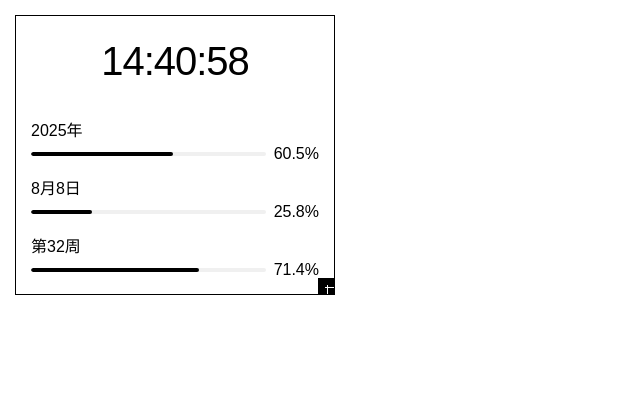
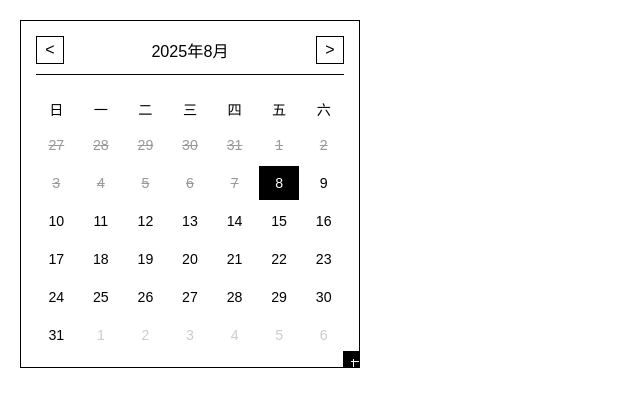
Before and after one commit to Jump129/MonthlyCalendar, a plain HTML site: page index.html in a window 1280 px wide. Shown: the whole page, without its empty margins (0-640 px from the left). Drawn offline with Linux system fonts and the light colour scheme.

Commit message:
Update index.html

```diff
--- a/index.html
+++ b/index.html
@@ -1,9 +1,10 @@
 <!DOCTYPE html>
 <html lang="zh-CN">
+
 <head>
-  <meta charset="UTF-8" />
-  <meta name="viewport" content="width=device-width, initial-scale=1.0"/>
-  <title>永不遮挡的时间进度</title>
+  <meta charset="UTF-8">
+  <meta name="viewport" content="width=device-width, initial-scale=1.0">
+  <title>可缩放月历</title>
   <style>
     * {
       margin: 0;
@@ -13,90 +14,85 @@
 
     body {
       font-family: "PingFang SC", sans-serif;
-      padding: 15px;
+      padding: 20px;
+      /* 去掉灰色背景，改为透明背景，如果想要白色背景可设置为 background: #fff; */
       background: transparent;
-      overflow: hidden;
     }
 
-    /* 容器：采用弹性布局，强制内容分层 */
-    .container {
-      width: 320px;
-      min-width: 220px;
+    .calendar-container {
+      width: 340px;
+      min-width: 210px; /* 确保最小宽度下仍能显示7列 */
       min-height: 280px;
       background: #fff;
       border: 1px solid #000;
       padding: 15px;
       position: relative;
-      transition: all 0.3s ease;
-      display: flex;
-      flex-direction: column;
-      justify-content: space-between; /* 强制内容分散排列 */
+      overflow: hidden; /* 防止内容溢出容器 */
     }
 
-    /* 时间显示区：独立容器，避免挤压 */
-    .time-wrapper {
+    .calendar-header {
       display: flex;
-      justify-content: center;
+      justify-content: space-between;
       align-items: center;
-      min-height: 60px; /* 最低高度，防止被挤扁 */
-    }
-    .time-display {
-      font-size: 36px;
-      font-weight: 500;
-      color: #000;
-      letter-spacing: -1px;
-      white-space: nowrap;
-      overflow: hidden;
-      max-width: 100%;
+      margin-bottom: 15px;
+      padding-bottom: 10px;
+      border-bottom: 1px solid #000;
     }
 
-    /* 进度条区：统一容器，保证间距 */
-    .progress-group {
-      display: flex;
-      flex-direction: column;
-      gap: 12px; /* 模块之间强制间距 */
+    .current-month {
+      font-size: 18px;
+      font-weight: 500;
+      white-space: nowrap; /* 防止月份标题换行 */
     }
 
-    .progress-section {
-      width: 100%;
+    .nav-btn {
+      background: transparent;
+      border: 1px solid #000;
+      width: 28px;
+      height: 28px;
+      cursor: pointer;
       display: flex;
-      flex-direction: column;
-      gap: 4px; /* 内部元素间距 */
+      align-items: center;
+      justify-content: center;
+      font-size: 16px;
     }
 
-    .progress-label {
-      font-size: 14px;
-      color: #000;
-      font-weight: 500;
-      text-align: left;
+    .weekdays,
+    .days {
+      display: grid;
+      grid-template-columns: repeat(7, 1fr);
+      gap: 4px;
     }
 
-    .progress-bar-container {
+    .weekday,
+    .day {
+      padding: 8px 2px;
+      font-size: 14px;
+      text-align: center;
+      border: 1px solid transparent;
+      min-height: 34px;
       display: flex;
       align-items: center;
-      justify-content: space-between;
+      justify-content: center;
+      overflow: hidden; /* 防止数字溢出单元格 */
     }
 
-    .progress-bar {
-      flex: 1; /* 进度条占满剩余空间 */
-      height: 6px;
-      background: #f0f0f0;
-      border-radius: 3px;
-      overflow: hidden;
-      transition: height 0.3s ease;
+    .day.other-month {
+      color: #ccc;
     }
 
-    .progress-fill {
-      height: 100%;
+    .day.today {
       background: #000;
-      transition: width 0.5s ease;
-      border-radius: 3px;
+      color: #fff;
     }
 
-    .progress-percent {
-      font-size: 14px;
-      color: #000;
-      margin-left: 8px; /* 与进度条保持间距 */
+    .day.past {
+      text-decoration: line-through;
+      color: #999;
+    }
+
+    .day:hover {
+      border: 1px solid #000;
     }
 
     /* 缩放手柄 */
@@ -110,270 +106,260 @@
       cursor: nwse-resize;
       z-index: 10;
     }
+
     .resize-handle::before,
     .resize-handle::after {
       content: '';
       position: absolute;
-      background: #fff;
+      background: white;
     }
+
     .resize-handle::before {
       width: 1px;
-      height: 9px;
-      right: 6px;
+      height: 8px;
+      right: 5px;
       bottom: 0;
     }
+
     .resize-handle::after {
-      width: 9px;
+      width: 8px;
       height: 1px;
       right: 0;
-      bottom: 6px;
-    }
-
-    /* 最小尺寸保护 */
-    @media (max-width: 220px) {
-      .time-display {
-        font-size: 20px;
-      }
-      .progress-label, .progress-percent {
-        font-size: 12px;
-      }
-      .progress-bar {
-        height: 4px;
-      }
+      bottom: 5px;
     }
   </style>
 </head>
+
 <body>
-  <div class="container" id="time-container">
-    <!-- 时间显示独立容器 -->
-    <div class="time-wrapper">
-      <div class="time-display" id="time">--:--:--</div>
+  <div class="calendar-container" id="calendar">
+    <div class="calendar-header">
+      <button class="nav-btn" id="prev-month">&lt;</button>
+      <div class="current-month" id="display-month">2025年8月</div>
+      <button class="nav-btn" id="next-month">&gt;</button>
     </div>
 
-    <!-- 进度条分组容器 -->
-    <div class="progress-group">
-      <div class="progress-section">
-        <div class="progress-label" id="year-label">2025年</div>
-        <div class="progress-bar-container">
-          <div class="progress-bar" id="year-bar">
-            <div class="progress-fill" id="year-progress"></div>
-          </div>
-          <div class="progress-percent" id="year-percent">0%</div>
-        </div>
-      </div>
-
-      <div class="progress-section">
-        <div class="progress-label" id="month-label">8月8日</div>
-        <div class="progress-bar-container">
-          <div class="progress-bar" id="month-bar">
-            <div class="progress-fill" id="month-progress"></div>
-          </div>
-          <div class="progress-percent" id="month-percent">0%</div>
-        </div>
-      </div>
-
-      <div class="progress-section">
-        <div class="progress-label" id="week-label">第32周</div>
-        <div class="progress-bar-container">
-          <div class="progress-bar" id="week-bar">
-            <div class="progress-fill" id="week-progress"></div>
-          </div>
-          <div class="progress-percent" id="week-percent">0%</div>
-        </div>
-      </div>
+    <div class="weekdays">
+      <div class="weekday">日</div>
+      <div class="weekday">一</div>
+      <div class="weekday">二</div>
+      <div class="weekday">三</div>
+      <div class="weekday">四</div>
+      <div class="weekday">五</div>
+      <div class="weekday">六</div>
     </div>
 
-    <!-- 缩放手柄 -->
-    <div class="resize-handle" id="resize-handle"></div>
+    <div class="days" id="calendar-days">
+      <!-- 日期将通过JS动态生成 -->
+    </div>
+
+    <div class="resize-handle" id="resizeHandle"></div>
   </div>
 
   <script>
-    // 核心目标：通过强制分层布局 + 动态适配，彻底解决遮挡
-    let isResizing = false;
-    let startX, startY, startWidth, startHeight;
-    let isShiftPressed = false;
-    const container = document.getElementById('time-container');
-    const resizeHandle = document.getElementById('resize-handle');
-    const timeDisplay = document.getElementById('time');
+    // 当前显示的年月
+    let currentDate = new Date();
+    let currentYear = currentDate.getFullYear();
+    let currentMonth = currentDate.getMonth(); // 0-11
+    // 今天的日期（用于比较）
+    const today = new Date();
+    const todayYear = today.getFullYear();
+    const todayMonth = today.getMonth();
+    const todayDate = today.getDate();
 
-    // 动态适配函数：同时调整字体、间距、进度条高度
-    function adjustLayout() {
-      const containerWidth = container.offsetWidth;
-      const containerHeight = container.offsetHeight;
+    // 生成日历
+    function generateCalendar(year, month) {
+      const daysContainer = document.getElementById('calendar-days');
+      daysContainer.innerHTML = '';
 
-      // 1. 时间显示适配
-      const timeFontSize = Math.max(
-        16, // 最小字号
-        containerWidth / 8 // 动态计算
-      );
-      timeDisplay.style.fontSize = `${timeFontSize}px`;
+      // 更新标题
+      const monthNames = ['1月', '2月', '3月', '4月', '5月', '6月', '7月', '8月', '9月', '10月', '11月', '12月'];
+      document.getElementById('display-month').textContent = `${year}年${monthNames[month]}`;
 
-      // 2. 进度条文字适配
-      const progressFontSize = Math.min(
-        timeFontSize - 2,
-        16
-      );
-      document.querySelectorAll('.progress-label, .progress-percent').forEach(el => {
-        el.style.fontSize = `${progressFontSize}px`;
+      // 获取当月第一天是星期几（0-6，0是星期日）
+      const firstDay = new Date(year, month, 1).getDay();
+
+      // 获取当月的天数
+      const daysInMonth = new Date(year, month + 1, 0).getDate();
+
+      // 获取上个月的最后几天
+      const prevMonth = month === 0 ? 11 : month - 1;
+      const prevYear = month === 0 ? year - 1 : year;
+      const daysInPrevMonth = new Date(prevYear, prevMonth + 1, 0).getDate();
+
+      // 添加上个月的日期
+      for (let i = 0; i < firstDay; i++) {
+        const day = document.createElement('div');
+        day.className = 'day other-month';
+
+        // 计算具体日期
+        const dayDate = daysInPrevMonth - firstDay + i + 1;
+        day.textContent = dayDate;
+
+        // 判断是否为过去的日期
+        if (
+          (prevYear < todayYear) ||
+          (prevYear === todayYear && prevMonth < todayMonth) ||
+          (prevYear === todayYear && prevMonth === todayMonth && dayDate < todayDate)
+        ) {
+          day.classList.add('past');
+        }
+
+        daysContainer.appendChild(day);
+      }
+
+      // 添加当月的日期
+      const isCurrentMonth = today.getFullYear() === year && today.getMonth() === month;
+
+      for (let i = 1; i <= daysInMonth; i++) {
+        const day = document.createElement('div');
+        day.className = 'day';
+        day.textContent = i;
+
+        // 高亮今天
+        if (isCurrentMonth && today.getDate() === i) {
+          day.classList.add('today');
+        }
+        // 标记过去的日期
+        else if (
+          (year < todayYear) ||
+          (year === todayYear && month < todayMonth) ||
+          (year === todayYear && month === todayMonth && i < todayDate)
+        ) {
+          day.classList.add('past');
+        }
+
+        daysContainer.appendChild(day);
+      }
+
+      // 计算需要添加多少个下个月的日期以填满网格
+      const totalDays = firstDay + daysInMonth;
+      const nextMonthDays = 7 - (totalDays % 7);
+      if (nextMonthDays !== 7) {
+        const nextMonth = month === 11 ? 0 : month + 1;
+        const nextYear = month === 11 ? year + 1 : year;
+
+        for (let i = 1; i <= nextMonthDays; i++) {
+          const day = document.createElement('div');
+          day.className = 'day other-month';
+          day.textContent = i;
+
+          // 判断是否为过去的日期
+          if (
+            (nextYear < todayYear) ||
+            (nextYear === todayYear && nextMonth < todayMonth) ||
+            (nextYear === todayYear && nextMonth === todayMonth && i < todayDate)
+          ) {
+            day.classList.add('past');
+          }
+
+          daysContainer.appendChild(day);
+        }
+      }
+
+      // 调整字体大小以适应容器宽度
+      adjustFontSize();
+    }
+
+    // 根据容器宽度调整字体大小，防止数字溢出
+    function adjustFontSize() {
+      const calendar = document.getElementById('calendar');
+      const containerWidth = calendar.offsetWidth;
+      // 计算合适的字体大小（基于容器宽度）
+      const baseFontSize = Math.max(12, Math.min(16, containerWidth / 24));
+
+      // 应用到日期和星期
+      document.querySelectorAll('.day, .weekday').forEach(el => {
+        el.style.fontSize = `${baseFontSize}px`;
       });
 
-      // 3. 进度条高度适配
-      const barHeight = Math.max(
-        4, // 最细高度
-        containerHeight / 70 // 动态计算
-      );
-      document.querySelectorAll('.progress-bar').forEach(bar => {
-        bar.style.height = `${barHeight}px`;
-      });
-
-      // 4. 间距适配（可选，极端情况可加）
-      // const gap = Math.max(8, containerHeight / 40);
-      // document.querySelector('.progress-group').style.gap = `${gap}px`;
+      // 调整月份标题大小
+      document.querySelector('.current-month').style.fontSize = `${baseFontSize + 2}px`;
     }
 
-    // 时间更新（强制调用适配）
-    function updateTime() {
-      const now = new Date();
-      const hours = now.getHours().toString().padStart(2, '0');
-      const minutes = now.getMinutes().toString().padStart(2, '0');
-      const seconds = now.getSeconds().toString().padStart(2, '0');
-      timeDisplay.textContent = `${hours}:${minutes}:${seconds}`;
-      adjustLayout(); // 每次更新必调
-    }
+    // 初始化日历
+    generateCalendar(currentYear, currentMonth);
 
-    // 进度条更新（保持原逻辑）
-    function updateYearProgress() {
-      const now = new Date();
-      const year = now.getFullYear();
-      const startOfYear = new Date(year, 0, 1);
-      const endOfYear = new Date(year, 11, 31);
+    // 上一个月
+    document.getElementById('prev-month').addEventListener('click', () => {
+      currentMonth--;
+      if (currentMonth < 0) {
+        currentMonth = 11;
+        currentYear--;
+      }
+      generateCalendar(currentYear, currentMonth);
+    });
 
-      const totalDays = Math.ceil((endOfYear - startOfYear) / 86400000) + 1;
-      const daysPassed = Math.ceil((now - startOfYear) / 86400000) + 1;
-      const percentage = (daysPassed / totalDays) * 100;
+    // 下一个月
+    document.getElementById('next-month').addEventListener('click', () => {
+      currentMonth++;
+      if (currentMonth > 11) {
+        currentMonth = 0;
+        currentYear++;
+      }
+      generateCalendar(currentYear, currentMonth);
+    });
 
-      document.getElementById('year-progress').style.width = `${percentage}%`;
-      document.getElementById('year-percent').textContent = `${percentage.toFixed(1)}%`;
-      document.getElementById('year-label').textContent = `${year}年`;
-    }
+    // 实现缩放功能
+    function initResize() {
+      const calendar = document.getElementById('calendar');
+      const resizeHandle = document.getElementById('resizeHandle');
+      let isResizing = false;
+      let startX, startY, startWidth, startHeight;
 
-    function updateMonthProgress() {
-      const now = new Date();
-      const month = now.getMonth() + 1;
-      const day = now.getDate();
-      const year = now.getFullYear();
-      const daysInMonth = new Date(year, month, 0).getDate();
-      const percentage = (day / daysInMonth) * 100;
-
-      document.getElementById('month-label').textContent = `${month}月${day}日`;
-      document.getElementById('month-progress').style.width = `${percentage}%`;
-      document.getElementById('month-percent').textContent = `${percentage.toFixed(1)}%`;
-    }
-
-    function getWeekNumber(date) {
-      const firstDayOfYear = new Date(date.getFullYear(), 0, 1);
-      const pastDaysOfYear = (date - firstDayOfYear) / 86400000;
-      const firstDayOfWeek = firstDayOfYear.getDay() || 7;
-      const dayOfYear = pastDaysOfYear + 1;
-      const weekNumber = Math.ceil((dayOfYear + firstDayOfWeek - 2) / 7);
-      return weekNumber;
-    }
-
-    function updateWeekProgress() {
-      const now = new Date();
-      let dayOfWeek = now.getDay();
-      dayOfWeek = dayOfWeek === 0 ? 7 : dayOfWeek;
-
-      const weekNumber = getWeekNumber(now);
-      const percentage = (dayOfWeek / 7) * 100;
-
-      document.getElementById('week-label').textContent = `第${weekNumber}周`;
-      document.getElementById('week-progress').style.width = `${percentage}%`;
-      document.getElementById('week-percent').textContent = `${percentage.toFixed(1)}%`;
-    }
-
-    // 初始化 + 自动更新
-    updateTime();
-    updateYearProgress();
-    updateMonthProgress();
-    updateWeekProgress();
-    setInterval(updateTime, 1000);
-    setInterval(updateYearProgress, 60000);
-    setInterval(updateMonthProgress, 60000);
-    setInterval(updateWeekProgress, 60000);
-
-    // 缩放逻辑（加强版）
-    function initResize() {
-      // Shift 键监听
-      document.addEventListener('keydown', (e) => {
-        if (e.key === 'Shift') isShiftPressed = true;
-      });
-      document.addEventListener('keyup', (e) => {
-        if (e.key === 'Shift') isShiftPressed = false;
-      });
-
-      // 开始缩放
+      // 鼠标按下时开始缩放
       resizeHandle.addEventListener('mousedown', (e) => {
         isResizing = true;
         startX = e.clientX;
         startY = e.clientY;
-        startWidth = container.offsetWidth;
-        startHeight = container.offsetHeight;
-        container.style.transition = 'none'; // 关闭过渡更跟手
+        startWidth = calendar.offsetWidth;
+        startHeight = calendar.offsetHeight;
+
+        // 禁用过渡效果，使缩放更流畅
+        calendar.style.transition = 'none';
         document.body.style.cursor = 'nwse-resize';
+
         e.preventDefault();
       });
 
-      // 调整尺寸
+      // 鼠标移动时调整大小
       document.addEventListener('mousemove', (e) => {
         if (!isResizing) return;
 
-        let newWidth = startWidth + (e.clientX - startX);
-        let newHeight = startHeight + (e.clientY - startY);
+        // 计算新尺寸
+        const newWidth = startWidth + (e.clientX - startX);
+        const newHeight = startHeight + (e.clientY - startY);
 
-        // 最小尺寸保护（覆盖CSS的min-width）
-        const minWidth = 220;
-        const minHeight = 280;
-        newWidth = Math.max(newWidth, minWidth);
-        newHeight = Math.max(newHeight, minHeight);
+        // 应用最小尺寸限制
+        const minWidth = parseInt(getComputedStyle(calendar).minWidth);
+        const minHeight = parseInt(getComputedStyle(calendar).minHeight);
 
-        // 等比例缩放
-        if (isShiftPressed) {
-          const ratio = startWidth / startHeight;
-          if (newWidth / newHeight > ratio) {
-            newHeight = newWidth / ratio;
-          } else {
-            newWidth = newHeight * ratio;
-          }
-          // 二次保护
-          newWidth = Math.max(newWidth, minWidth);
-          newHeight = Math.max(newHeight, minHeight);
+        if (newWidth >= minWidth) {
+          calendar.style.width = `${newWidth}px`;
+        }
+        if (newHeight >= minHeight) {
+          calendar.style.height = `${newHeight}px`;
         }
 
-        container.style.width = `${newWidth}px`;
-        container.style.height = `${newHeight}px`;
-        adjustLayout(); // 实时适配
+        // 实时调整字体大小
+        adjustFontSize();
       });
 
-      // 结束缩放
+      // 鼠标释放时结束缩放
       document.addEventListener('mouseup', () => {
         if (isResizing) {
           isResizing = false;
-          container.style.transition = 'all 0.3s ease'; // 恢复过渡
+          calendar.style.transition = 'width 0.1s, height 0.1s';
           document.body.style.cursor = '';
-          adjustLayout(); // 最终适配
         }
       });
     }
 
-    // 页面加载后初始化
-    window.addEventListener('load', () => {
-      adjustLayout();
-      initResize();
-    });
+    // 初始化缩放功能
+    initResize();
 
-    // 窗口变化时也适配（应对浏览器缩放）
-    window.addEventListener('resize', adjustLayout);
+    // 窗口大小变化时调整字体
+    window.addEventListener('resize', adjustFontSize);
   </script>
 </body>
+
 </html>
```
